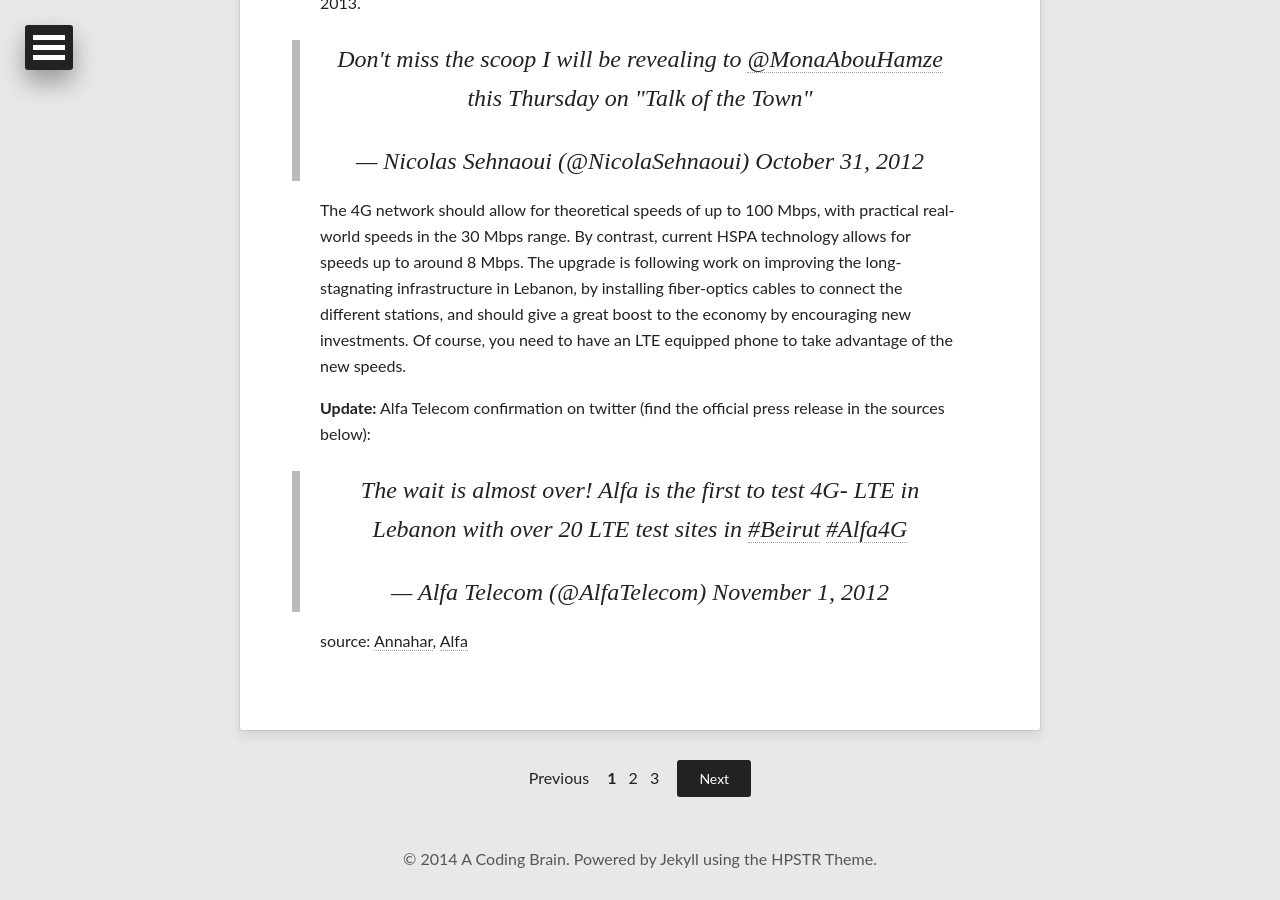
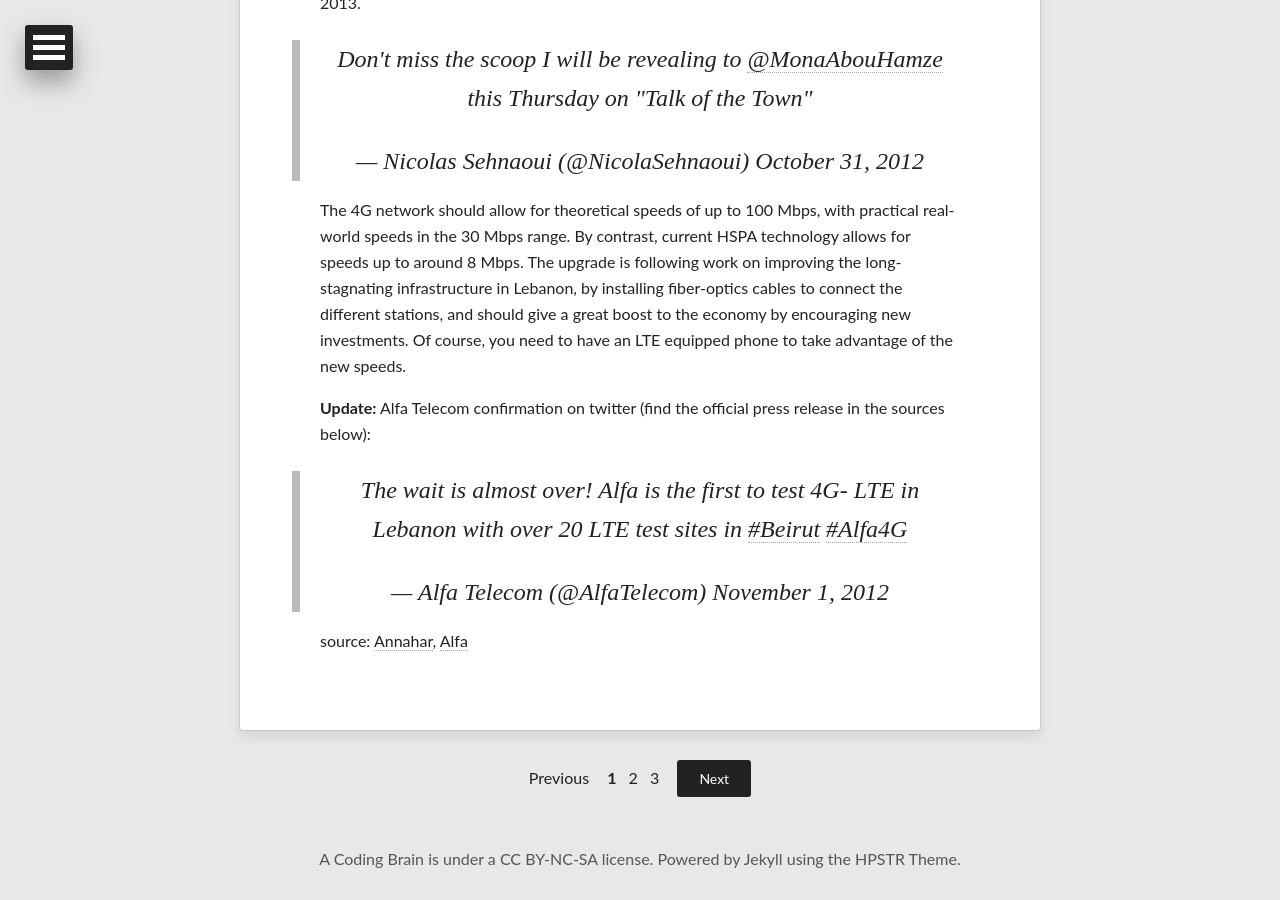
Before and after one commit to bmak91/bmak91.github.io, a Jekyll site: the page built from index.html, in a window 1280 px wide and 900 px high, scrolled down 6036 px. Built offline with Jekyll 4.4.1, drawn with Linux system fonts in a browser that asks for light colours; nearby versions of some CDN libraries; the list of posts is cut into pages by our own code; comment, search, counter and statistics services are not loaded.

Commit message:
Change license to CC BY-NC-SA

```diff
--- a/_includes/footer.html
+++ b/_includes/footer.html
@@ -1 +1 @@
-<span>&copy; {{ site.time | date: '%Y' }} {{ site.title }}. Powered by <a href="http://jekyllrb.com">Jekyll</a> using the <a href="http://mademistakes.com/">HPSTR Theme</a>.</span>
+<span>{{ site.title }} is under a <a target="_blank" href="http://creativecommons.org/licenses/by-nc-sa/4.0/">CC BY-NC-SA</a> license. Powered by <a target="_blank" href="http://jekyllrb.com">Jekyll</a> using the <a target="_blank" href="http://mademistakes.com/">HPSTR Theme</a>.</span>
```
